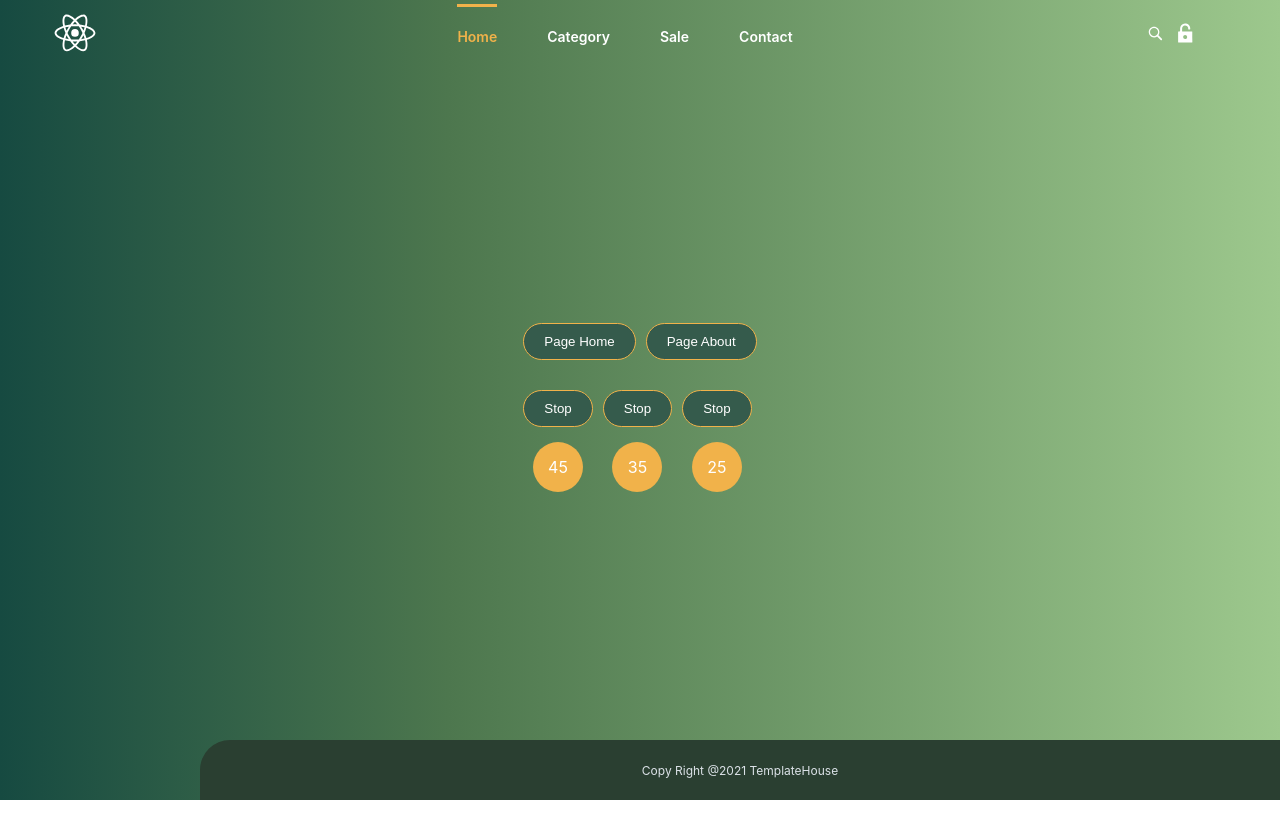
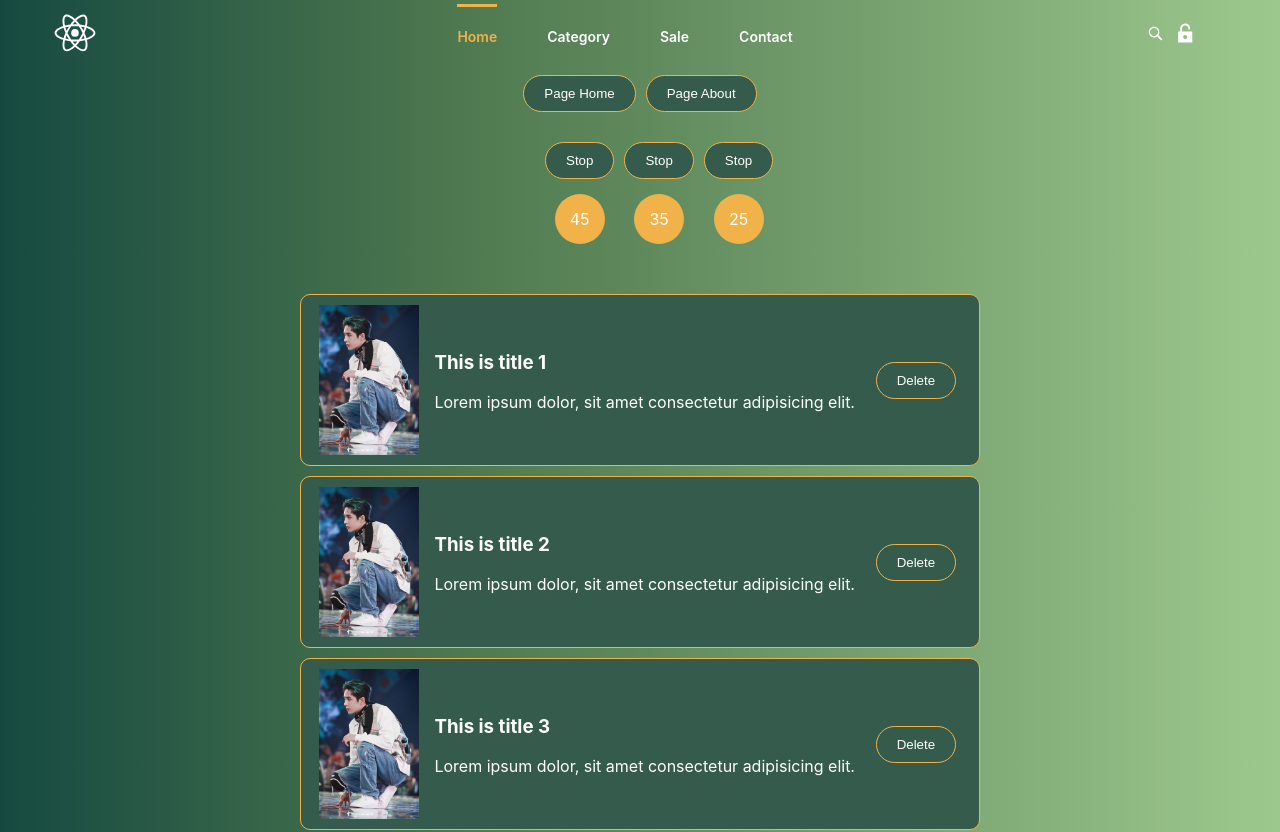
Before and after one commit to mvn-phucle-dn/Learn-React, a React (Create React App) app in the folder react-app/: page / in a window 1280 px wide. Shown: the top 832 px of the page. Before the commit the page ends 800 px from the top, so only its background shows below. Built offline with nearby package versions, Linux system fonts and the light colour scheme.

Commit message:
bt3 handle events

```diff
--- a/react-app/src/App.css
+++ b/react-app/src/App.css
@@ -156,7 +156,12 @@ body a {
   cursor: pointer;
   margin-top: 10px
 }
-.tab-list button {
+.tab-list {
+  display: flex;
+  flex-direction: column;
+  align-items: center;
+}
+.page-main button {
   cursor: pointer;
   background: #355B4C;
   border: solid 1px #F1B24A;
@@ -168,3 +173,30 @@ body a {
 .tab-list button:hover {
   color: #F1B24A;
 }
+
+/* style for list item */
+.list-new {
+  padding: 0;
+  width: 700px;
+  margin: 50px auto;
+}
+.list-new li {
+  display: flex;
+  flex-direction: row;
+  justify-content: space-around;
+  align-items: center;
+  padding: 10px;
+  background: #355B4C;
+  border: solid 1px #F1B24A;
+  border-radius: 10px;
+  margin: 10px;
+}
+.list-new li img {
+  width: 100px;
+}
+.list-new .news-content {
+  text-align: left;
+}
+.icon-close {
+  cursor: pointer;
+}
--- a/react-app/src/App.js
+++ b/react-app/src/App.js
@@ -7,8 +7,41 @@ import Circle from './circle';
 class App extends Component {
   constructor(props) {
     super(props);
+    // this.closeNew = this.closeNew.bind(this);
     this.state = {
-      page: 'home'
+      page: 'home',
+      data: [
+        {
+          id: 1,
+          title: 'This is title 1',
+          content: 'Lorem ipsum dolor, sit amet consectetur adipisicing elit.',
+          img: './yibo.jpeg'
+        },
+        {
+          id: 2,
+          title: 'This is title 2',
+          content: 'Lorem ipsum dolor, sit amet consectetur adipisicing elit.',
+          img: './yibo.jpeg'
+        },
+        {
+          id: 3,
+          title: 'This is title 3',
+          content: 'Lorem ipsum dolor, sit amet consectetur adipisicing elit.',
+          img: './yibo.jpeg'
+        },
+        {
+          id: 4,
+          title: 'This is title 4',
+          content: 'Lorem ipsum dolor, sit amet consectetur adipisicing elit.',
+          img: './yibo.jpeg'
+        },
+        {
+          id: 5,
+          title: 'This is title 5',
+          content: 'Lorem ipsum dolor, sit amet consectetur adipisicing elit.',
+          img: './yibo.jpeg'
+        }
+      ],
     }
   }
 
@@ -17,22 +50,36 @@ class App extends Component {
       page
     });
   }
+  closeNew(item) {
+    const data = this.state.data.filter(i => i.id !== item.id)
+    this.setState({data})
+  }
 
   render() {
     const { page }  = this.state;
+    const { data }  = this.state;
+    console.log(data);
+    const news = this.state.data;
+    const newList = news.map(e => (<li key={e.id}><img src={e.img} alt="thumb"/><div className="news-content"><h3>{e.title}</h3><p>{e.content}</p></div><button type="button" className="icon-close" onClick={this.closeNew.bind(this, e)}>Delete</button></li>));
     return (
       <>
       <Header></Header>
-      <main className="page-main flex-centered">
+      <main className="page-main">
         <section className="tab-list">
-          <button onClick={() => this.handleChangePage('home')}>Page Home</button>
-          <button onClick={() => this.handleChangePage('about')}>Page About</button>
+          <div className="button-list">
+            <button onClick={() => this.handleChangePage('home')}>Page Home</button>
+            <button onClick={() => this.handleChangePage('about')}>Page About</button>
+          </div>
           {(page === 'home') && <div className="circles">
               <Circle sty="50px" num="50"></Circle>
               <Circle sty="50px" num="40"></Circle>
               <Circle sty="50px" num="30"></Circle>
           </div>}
           {(page === 'about') && <div className="circles">About page</div>}
+        </section>
+        <section className="list-key">
+          {(data.length > 0) && <ul className="list-new">{newList}</ul>}
+          {(data.length === 0) && <ul className="list-new"><li>Bạn ko còn item nào.</li></ul>}
         </section>
       </main>
       <Footer></Footer>
--- a/react-app/src/circle.js
+++ b/react-app/src/circle.js
@@ -42,7 +42,6 @@ class Circle extends Component {
   }
 
   render() {
-    console.log(this.props);
     const { sty } = this.props;
     const style = {
       width: (sty),
```
Also changed, not shown: react-app/public/thuysi.jpeg (added), react-app/public/yibo.jpeg (added).
